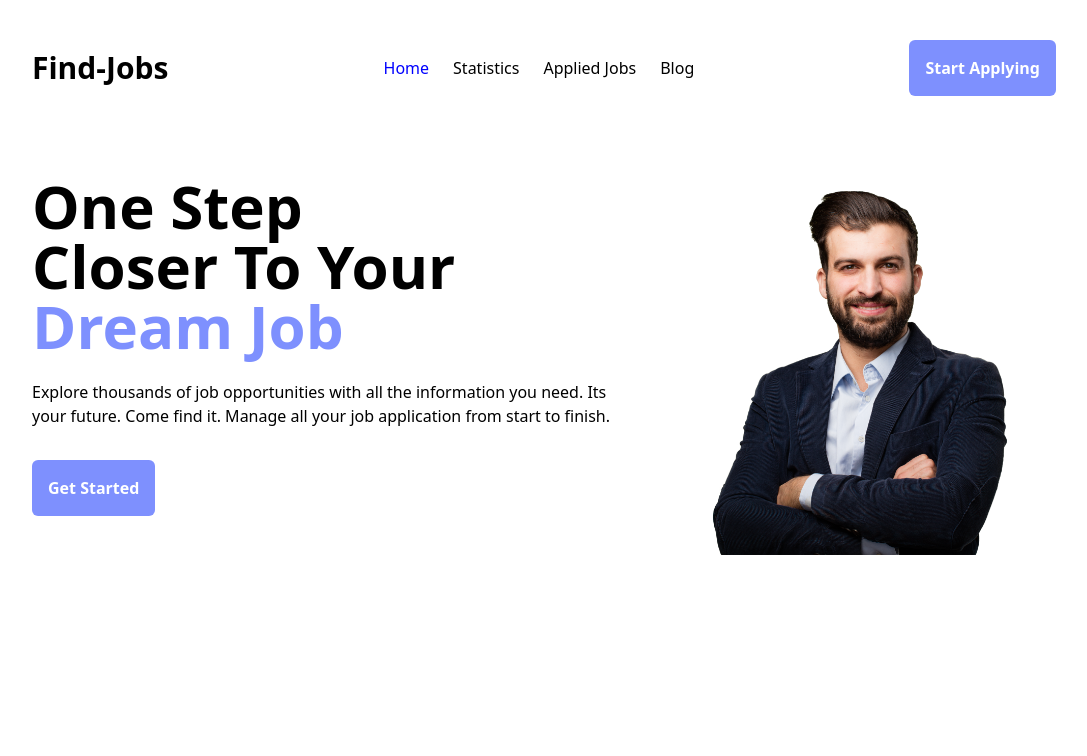
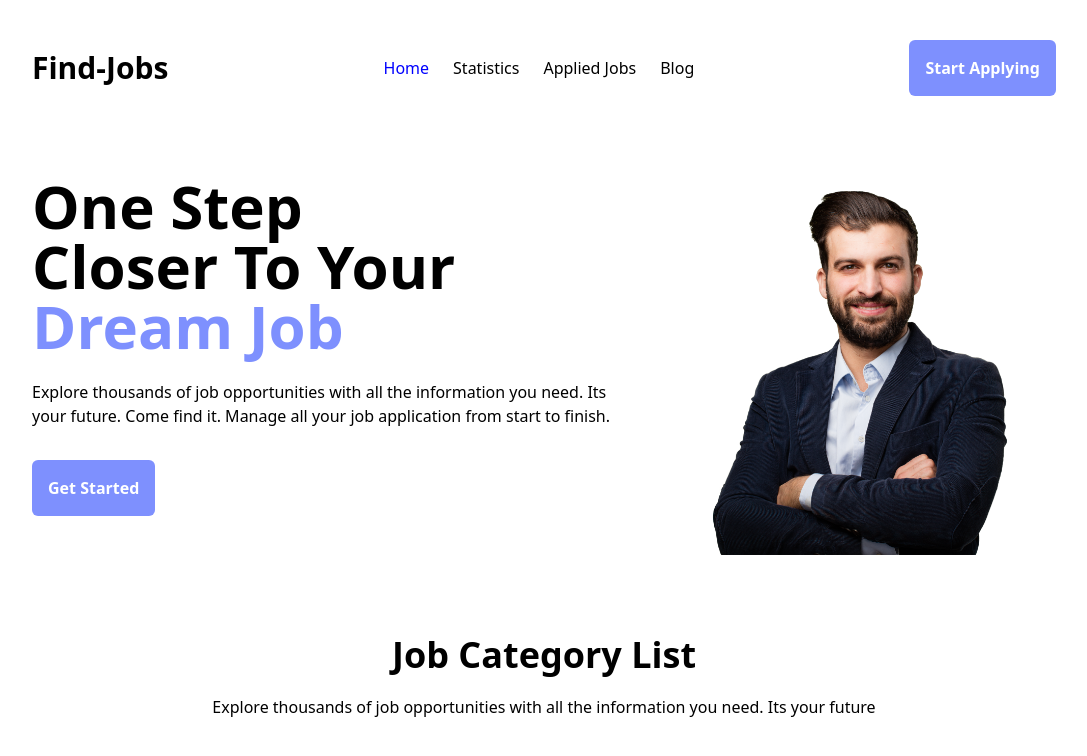
Before and after one commit to Sobuj54/module-57-assignment-9, a React (Vite) app: page / in a window 1280 px wide. Shown: the top 756 px of the page, without its empty margins (96-1183 px from the left). Built offline with nearby package versions, Linux system fonts and the light colour scheme.

Commit message:
created jobCategory json file and fixed routes

```diff
--- a/package.json
+++ b/package.json
@@ -10,6 +10,9 @@
     "preview": "vite preview"
   },
   "dependencies": {
+    "@fortawesome/fontawesome-svg-core": "^6.4.0",
+    "@fortawesome/free-solid-svg-icons": "^6.4.0",
+    "@fortawesome/react-fontawesome": "^0.2.0",
     "localforage": "^1.10.0",
     "match-sorter": "^6.3.1",
     "react": "^18.2.0",
--- a/src/components/Home/Home.jsx
+++ b/src/components/Home/Home.jsx
@@ -1,12 +1,13 @@
 import React from "react";
 import Header from "../Header/Header";
 import User from "../User/User";
+import JobCategory from "../JobCategory/JobCategory";
 
 const Home = () => {
   return (
     <div>
-      <Header></Header>
       <User></User>
+      <JobCategory></JobCategory>
     </div>
   );
 };
--- /dev/null
+++ b/src/components/JobCategory/JobCategory.jsx
@@ -0,0 +1,27 @@
+import React from "react";
+import { FontAwesomeIcon } from "@fortawesome/react-fontawesome";
+import {
+  faFileInvoice,
+  faLightbulb,
+  faChartLine,
+  faMicrochip,
+} from "@fortawesome/free-solid-svg-icons";
+
+const JobCategory = () => {
+  return (
+    <div className="w-4/5 mx-auto mt-20">
+      {/* job category heading and description */}
+      <div className="text-center mtt-10">
+        <h4 className="text-4xl font-bold">Job Category List</h4>
+        <p className="mt-5">
+          Explore thousands of job opportunities with all the information you
+          need. Its your future
+        </p>
+      </div>
+      {/* available jobs */}
+      <div></div>
+    </div>
+  );
+};
+
+export default JobCategory;
--- a/src/components/Layout/Layout.jsx
+++ b/src/components/Layout/Layout.jsx
@@ -1,11 +1,11 @@
 import React from "react";
-import Home from "../Home/Home";
 import { Outlet } from "react-router-dom";
+import Header from "../Header/Header";
 
 const Layout = () => {
   return (
     <div>
-      <Home></Home>
+      <Header></Header>
       <Outlet></Outlet>
     </div>
   );
--- a/src/main.jsx
+++ b/src/main.jsx
@@ -13,6 +13,10 @@ const router = createBrowserRouter([
     path: "/",
     element: <Layout></Layout>,
     children: [
+      {
+        path: "/",
+        element: <Home></Home>,
+      },
       {
         path: "statistics",
         element: <Statistics></Statistics>,
```
Also changed, not shown: public/jobcategory.json (added, +26 -0 lines), 1 other file (tests, documents, lock files or other folders).
